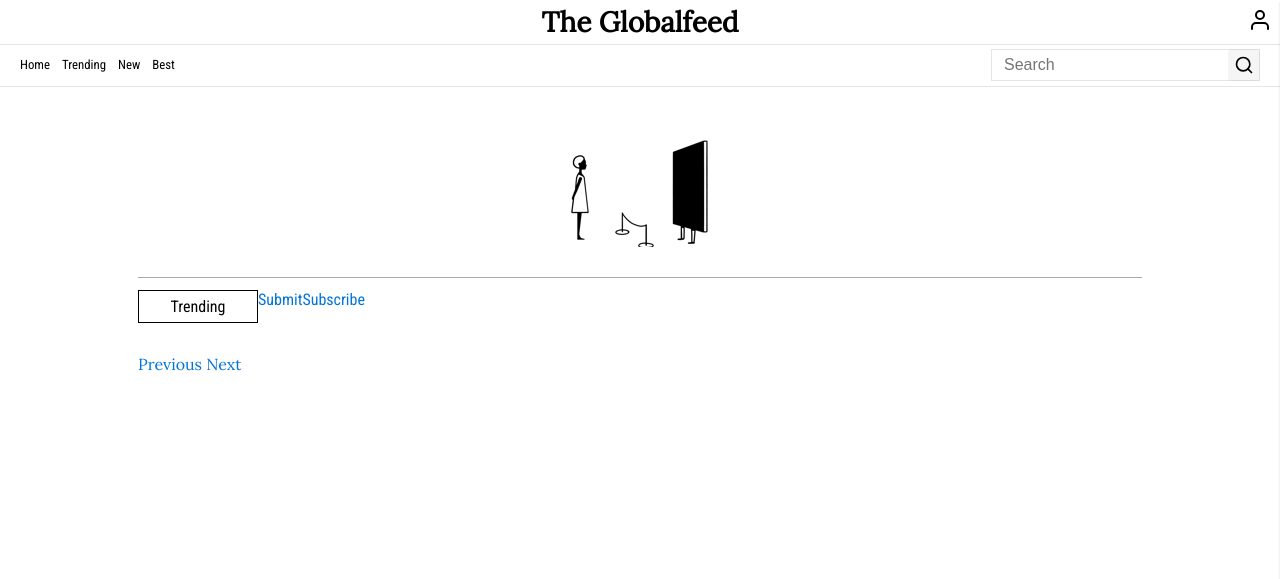
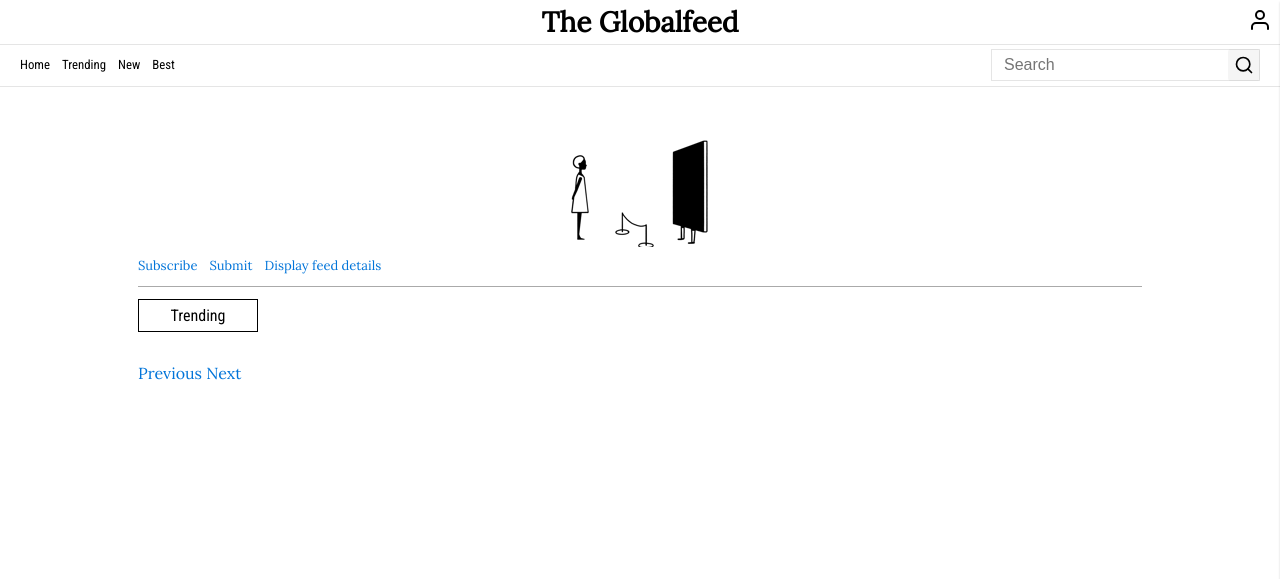
Before and after one commit to matoous/newz, a Python web app: template news/templates/feed.html in a window 1280 px wide. Shown: the top 579 px of the page. Run offline with Jinja, Linux system fonts and the light colour scheme; the template is opened without the code that fills it, so the values that code supplies are empty.

Commit message:
add feed subscribers count

```diff
--- a/news/models/feed.py
+++ b/news/models/feed.py
@@ -17,7 +17,7 @@ from news.models.link import Link
 
 class Feed(Base):
     __table__ = 'feeds'
-    __fillable__ = ['id', 'name', 'slug', 'description', 'default_sort', 'rules', 'lang', 'over_18', 'logo', 'reported']
+    __fillable__ = ['id', 'name', 'slug', 'description', 'default_sort', 'rules', 'lang', 'over_18', 'logo', 'reported', 'subscribers_count']
     __searchable__ = ['id', 'name', 'description', 'lang', 'over_18', 'created_at']
 
     @classmethod
@@ -29,6 +29,7 @@ class Feed(Base):
             table.string('slug', 80).unique()
             table.text('description').nullable()
             table.text('rules').nullable()
+            table.integer('subscribers_count').default(0)
             table.string('default_sort', 12).default('trending')
             table.datetime('created_at')
             table.datetime('updated_at')
--- a/news/static/scripts/menu.js
+++ b/news/static/scripts/menu.js
@@ -89,3 +89,8 @@ commentComment = function(id) {
 </form>`;
     return false;
 };
+
+triggerFeedDescription = function(){
+    document.querySelector('.feed').classList.toggle('hidden');
+    document.querySelector('#description-trigger').innerHTML = document.querySelector('#description-trigger').innerHTML.toLowerCase().includes("hide") ? "Display feed details" : "Hide feed details";
+};
--- a/news/static/stylesheets/main.css
+++ b/news/static/stylesheets/main.css
@@ -734,7 +734,7 @@ section {
 }
 .feed {
   border-bottom: 1px solid #aaa;
-  padding: 20px 0;
+  padding: 20px 0 12px;
   margin-bottom: 12px;
 }
 .feed.hidden .feed-info {
@@ -1026,4 +1026,14 @@ section {
 .comment-comment textarea {
   margin-bottom: 6px;
 }
+.feed-options {
+  display: flex;
+  flex-direction: row;
+  font-size: 13px;
+  margin-top: 8px;
+  flex-wrap: wrap;
+}
+.feed-options > div {
+  margin-right: 12px;
+}
 /*# sourceMappingURL=main.css.map */
--- a/news/static/stylesheets/main.less
+++ b/news/static/stylesheets/main.less
@@ -295,7 +295,7 @@ section {
 
 .feed {
   border-bottom: 1px solid #aaa;
-  padding: 20px 0;
+  padding: 20px 0 12px;
   margin-bottom: 12px;
 
   &.hidden {
@@ -650,3 +650,15 @@ section {
     margin-bottom: 6px;
   }
 }
+
+.feed-options {
+  display: flex;
+  flex-direction: row;
+  font-size: 13px;
+  margin-top: 8px;
+  flex-wrap: wrap;
+
+  > div {
+    margin-right: 12px;
+  }
+}
--- a/news/templates/base.html
+++ b/news/templates/base.html
@@ -1,7 +1,7 @@
 <!doctype html>
 <html>
 <head>
-    <title>{% block title %}{% endblock %}</title>
+    <title>Onefeed | {% block title %}{% endblock %}</title>
     <link href="https://fonts.googleapis.com/css?family=Lora|Roboto+Condensed:300,400,700" rel="stylesheet">
     <link rel="stylesheet" href="/static/stylesheets/main.css">
     <script type="application/javascript" src="/static/scripts/menu.js"></script>
--- a/news/templates/feed.html
+++ b/news/templates/feed.html
@@ -18,6 +18,29 @@
                         <div class="feed-description">
                             {{ feed.description }}
                         </div>
+                    </div>
+                </div>
+                <div class="feed-options">
+                    {% if subscribed %}
+                        <div>
+                            <a href="/f/{{ feed.slug }}/unsubscribe">Unsubscribe</a>
+                        </div>
+                    {% else %}
+                        <div>
+                            <a href="/f/{{ feed.slug }}/subscribe">Subscribe</a>
+                        </div>
+                    {% endif %}
+                    {% if current_user.is_feed_admin(feed) %}
+                        <div>
+                            <a href="/f/{{ feed.slug }}/admin">Admin</a>
+                        </div>
+                    {% endif %}
+                    <div>
+                        <a href="/f/{{ feed.slug }}/add">Submit</a>
+                    </div>
+                    <div>
+                        <a id="description-trigger" href="" onclick="triggerFeedDescription(); return false;">Display
+                            feed details</a>
                     </div>
                 </div>
             </div>
@@ -43,23 +66,6 @@
                             </li>
                         </ul>
                     </div>
-                    <div class="">
-                        <a href="/f/{{ feed.slug }}/add">Submit</a>
-                    </div>
-                    {% if subscribed %}
-                        <div >
-                            <a href="/f/{{ feed.slug }}/unsubscribe">Unsubscribe</a>
-                        </div>
-                    {% else %}
-                        <div >
-                            <a href="/f/{{ feed.slug }}/subscribe">Subscribe</a>
-                        </div>
-                    {% endif %}
-                                            {% if current_user.is_feed_admin(feed) %}
-                        <div>
-                            <a href="/f/{{ feed.slug }}/admin">Admin</a>
-                        </div>
-                                            {% endif %}
                 </div>
                 {% set single_feed = True %}
                 {% for link in feed.links %}
--- a/news/templates/index.html
+++ b/news/templates/index.html
@@ -1,7 +1,7 @@
 {% extends "base.html" %}
 
 {% block title %}
-    Home
+    {{ title }}
 {% endblock %}
 
 {% block body %}
--- a/news/templates/search.html
+++ b/news/templates/search.html
@@ -39,7 +39,7 @@
                                 {% endif %}
                                 <div class="bottom-line">
                                     <div class="subcribers">
-                                        XXX subscribers
+                                        {{ feed.feed.subscribers_count }} subscribers
                                     </div>
                                     <div class="date">
                                         {{ feed.feed.time_ago() }}
--- a/news/templates/settings-account.html
+++ b/news/templates/settings-account.html
@@ -28,6 +28,10 @@
                 {{ email_form.email.label }}
                 {{ email_form.email }}
             </div>
+            <div class="f-row">
+                {{ email_form.public.label }}
+                {{ email_form.public }}
+            </div>
             <div class="additional-info">
                 {% if email_form.user.email_verified %}
                     Your email is verified.
--- a/news/templates/settings-preferences.html
+++ b/news/templates/settings-preferences.html
@@ -3,6 +3,12 @@
 {% block settings_content %}
                 <form action="/settings" method="POST">
                 <h2>Preferences Settings</h2>
+                    <fieldset>
+                        <div class="f-row">
+                            {{ form.subscribe.label }}
+                            {{ form.subscribe }}
+                        </div>
+                    </fieldset>
                     <fieldset>
                     <div class="f-row">
                         {{ form.show_images.label }}
```
Also changed, not shown: news/models/user.py (+27 -9 lines), news/templates/jobs.html (added, +18 -0 lines), news/templates/profile.html (+19 -1 lines), news/views/feed.py (+11 -5 lines), news/views/web.py (+14 -6 lines).
